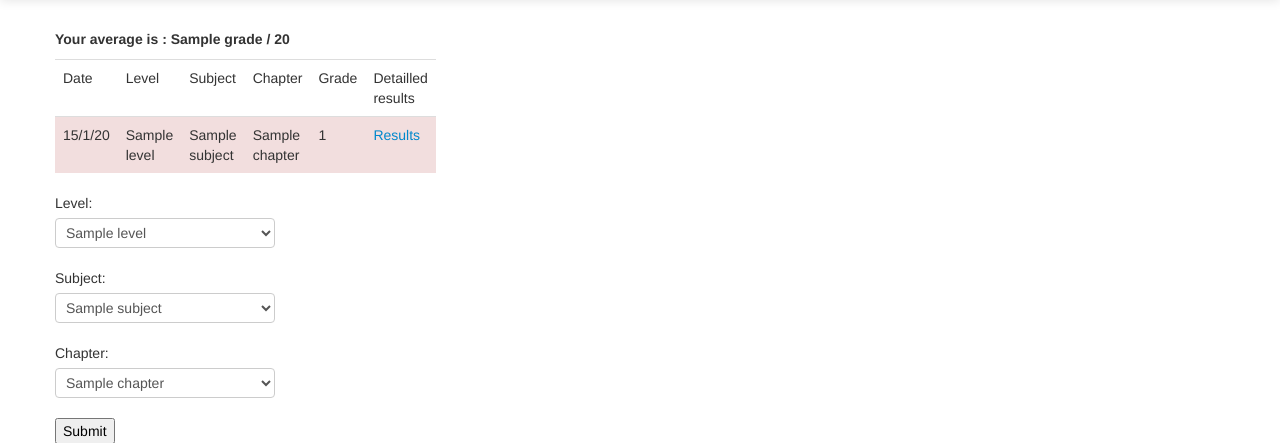
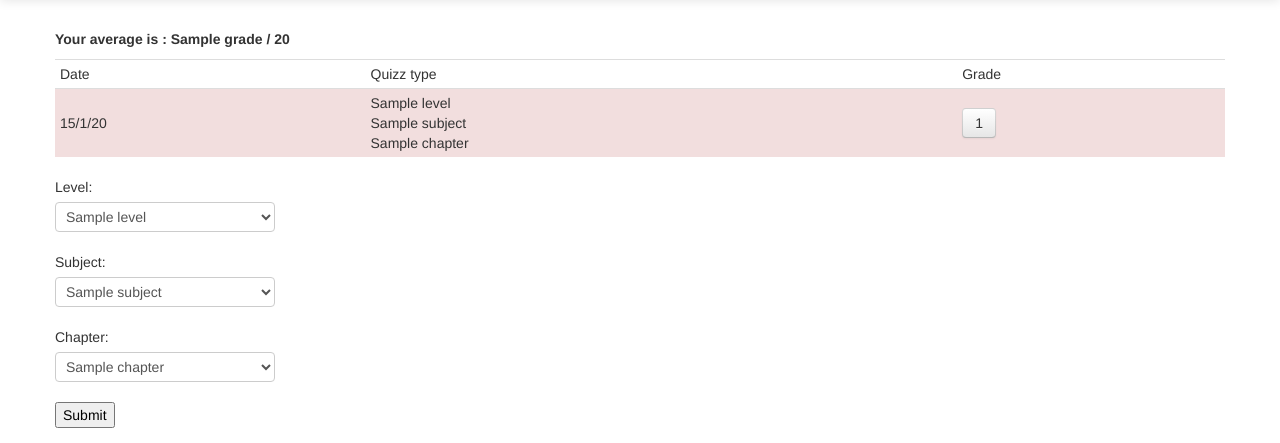
Before and after one commit to ltbesh/Projet-Prepa, a Django app: template QCM/templates/QCM/user_profile.html in a window 1280 px wide. Shown: the part 41-484 px from the top of the page. Run offline with Django 3.2, Linux system fonts and the light colour scheme; tables that the repository leaves empty hold one stand-in row (values such as "Sample post"); the template is opened without the code that fills it: values that come from a table or form of the project are taken from there, most other values are stand-ins (such as "Sample title", 1, 10 or a date in 2020); parts of the project's set-up code (start-up, migrations or seed data) failed here and were passed over.

Commit message:
User profile displaying correctly

```diff
--- a/QCM/templates/QCM/base.html
+++ b/QCM/templates/QCM/base.html
@@ -28,6 +28,7 @@
 
  <body>
 
+    {% block navigation %}
     <div class="navbar navbar-inverse navbar-fixed-top">
       <div class="navbar-inner">
         <div class="container">
@@ -53,6 +54,7 @@
         </div>
       </div>
     </div>
+    {% endblock navigation %}
 
 
     {% block messages %}
--- a/QCM/templates/QCM/user_profile.html
+++ b/QCM/templates/QCM/user_profile.html
@@ -4,19 +4,13 @@
 
 
 {% block content %}
+<h5>{% trans "Your average is"%} : {{grade}} / 20</h5>
 
-
-	<h5>{% trans "Your average is"%} : {{grade}} / 20</h5>
-<div class="row">
-	<div class="span4">
-		<table class = "table">
+<table class = "table table-condensed">
 	<tr>
 		<td> {% trans "Date"%} </td>
-				<td> {% trans "Level"%} </td>
-				<td> {% trans "Subject"%} </td>
-				<td> {% trans "Chapter"%} </td>
+		<td> {% trans "Quizz type"%} </td>
 		<td> {% trans "Grade"%} </td>
-				<td> {% trans "Detailled results"%} </td>
 	</tr>
 	{% for q in quizz%}
 	{% if q.grade >= 10 %}
@@ -24,23 +18,23 @@
 	{% else %}
 	<tr class = "error">
 	{% endif%}
-				<td> {{ q.date_started|date:"d/n/y"|lower }} </td>
-				<td> {{q.level}} </td>
-				<td> {{q.subject}} </td>
-				<td>{{q.chapter}}</td>
-				<td> {{q.grade}} </td>
-				<td>
+		<td style="vertical-align:middle"> {{ q.date_started|date:"d/n/y"|lower }} </td>
+		<td font-size = 12 px>
+			{{q.level}}</br>
+			{{q.subject}}</br>
+			{{q.chapter}}</br>
+		</td>
+		<td style="vertical-align:middle">
 			<form style="margin-bottom: 0" name = "results" method = "post" action = ".">
 			{% csrf_token %}
 				<input type = "hidden" name = "quizz_id" value = {{q.pk}} />
 			</form>
-						<a href = "javascript: document.forms['results'].submit();">{% trans "Results" %}</a>
+				<a class= "btn"href = "javascript: document.forms['results'].submit();">{{q.grade}}</a>
 		</td>
 	</tr>
 	{% endfor %}
 </table>
-	</div>
-</div>
+
 
 <form method="post" action=".">
 	{% csrf_token %}
--- a/QCM/views.py
+++ b/QCM/views.py
@@ -104,7 +104,7 @@ def end_quizz(request):
 		note_finale = (note / float(len(guess_list))) * 20.0
 		note_finale = round(note_finale, 1)
 	except:
-		note_fina
+		note_finale = 0
 	q.grade = note_finale
 	q.save()
 	return render_to_response('QCM/end_quizz.html',{'note_finale' : note_finale, 'liste' : liste}, context_instance = RequestContext(request))
```
Also changed, not shown: QCM/static/css/prepa.css (added, +16 -0 lines), QCM/templates/QCM/start_quizz.html (+9 -9 lines). Lines whose indentation alone changed are shown as unchanged.
